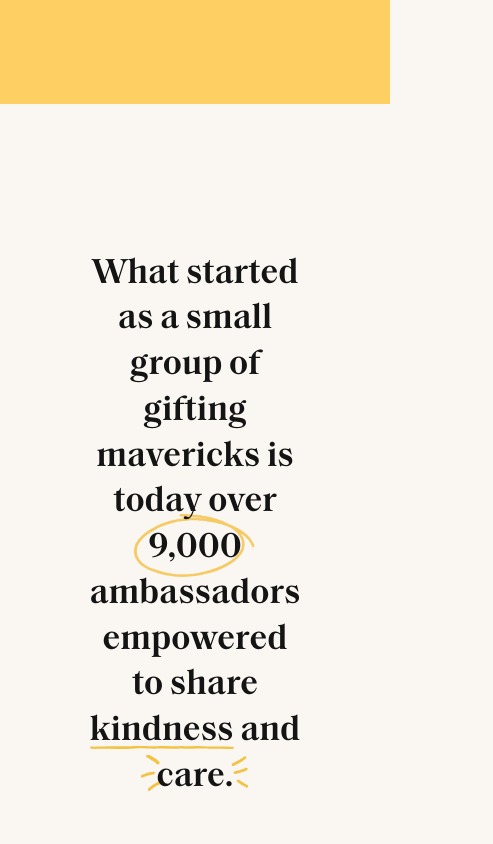
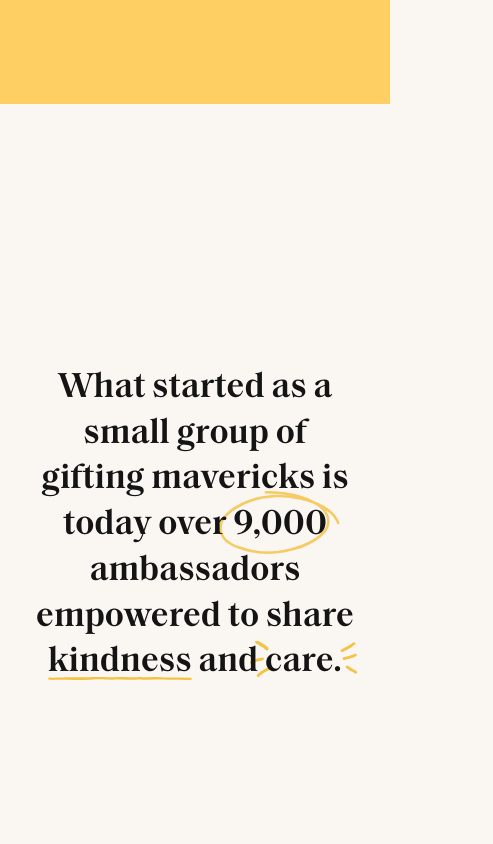
Before and after one commit to andrew-andopen/4-years-of-love, a plain HTML site: page index.html in a window 390 px wide. Shown: the part 740-1584 px from the top of the page, 493 px wide, since content can reach past the window. Drawn offline with nearby package versions, Linux system fonts and the light colour scheme; a web font is replaced by a local one.

Commit message:
container padding

```diff
--- a/style.css
+++ b/style.css
@@ -624,7 +624,8 @@ h2 {
     transform: scale(1.3);
   }
 
-  .container{
+  .container,
+  .last-year .container{
       padding: 8rem 3rem;
   }
   .start-two-span-four {
@@ -722,7 +723,8 @@ h2 {
   }
 
 
-  .container{
+  .container,
+  .last-year .container{
         padding: 4rem 2rem;
   }
 
```
